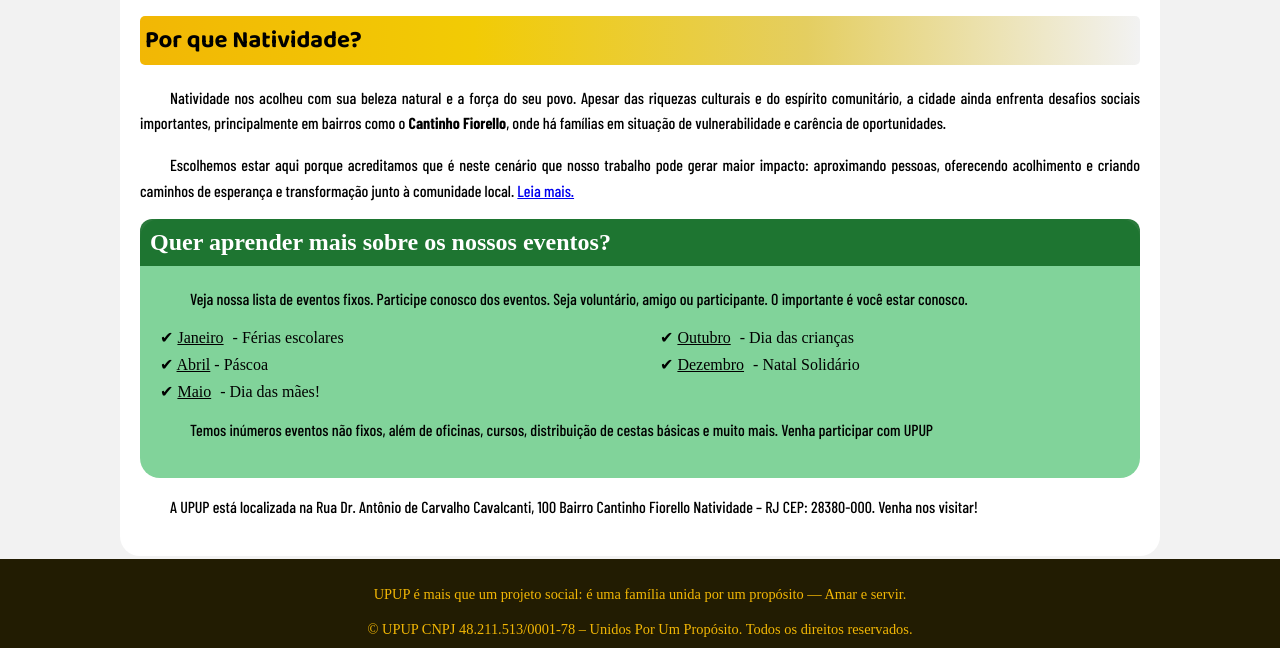
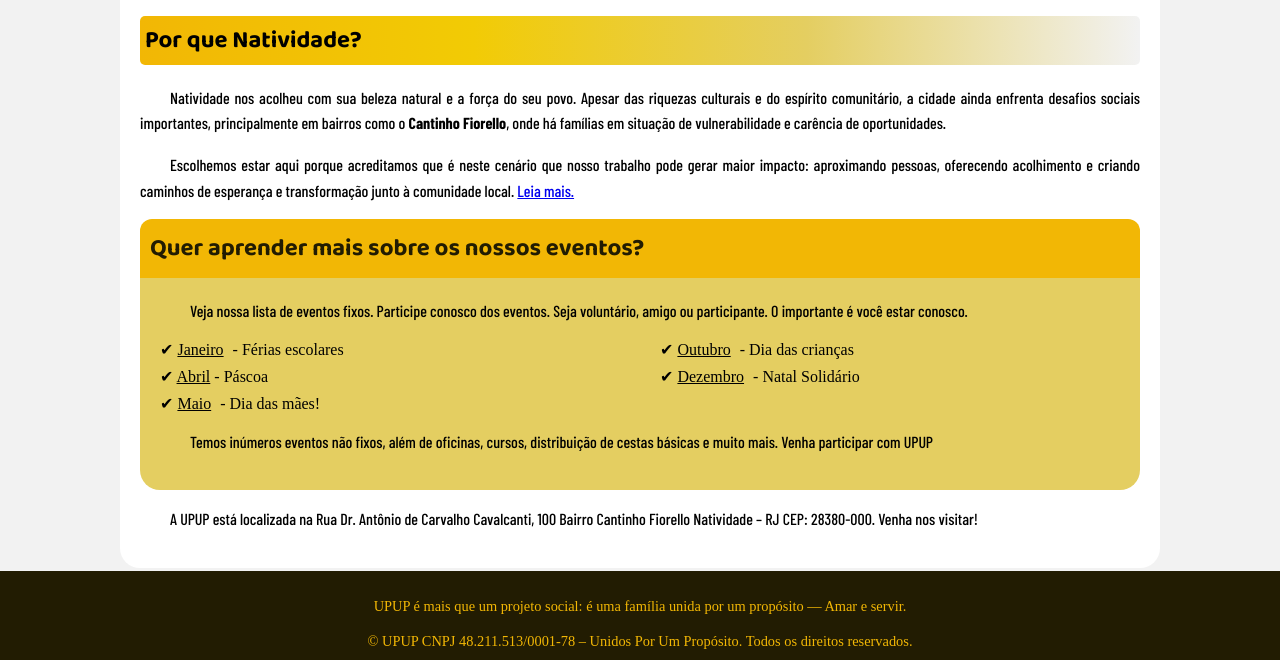
Before and after one commit to mspcris/upup, a PHP site: page / in a window 1280 px wide. Shown: the part 1668-2328 px from the top of the page. Run offline with PHP 8.4, Linux system fonts and the light colour scheme; some web fonts are replaced.

Commit message:
Ajustes no CSS - Aplicação da paleta de cores

```diff
--- a/css/style.css
+++ b/css/style.css
@@ -294,10 +294,6 @@ main,
 
 }
 
-/* h2{
-    #
-} */
-
 .subtitulos {
   font-family: var(--font-destaque);
   color: var(var(--cor5));
@@ -345,12 +341,13 @@ iframe {
    SEÇÃO EXTRA
    ============================= */
 .extra {
-  background-color: rgb(129, 211, 154);
+  background-color: var(--cor1);
 }
 
 #extrah2 {
-  color: white;
-  background-color: rgba(19, 107, 38, 0.9);
+  font-family: var(--font-destaque);
+  color: var(--cor7);
+  background-color: var(--cor3);
   border-radius: 12px 12px 0 0;
   margin: -20px -20px 20px -20px;
   padding: 10px;
```
